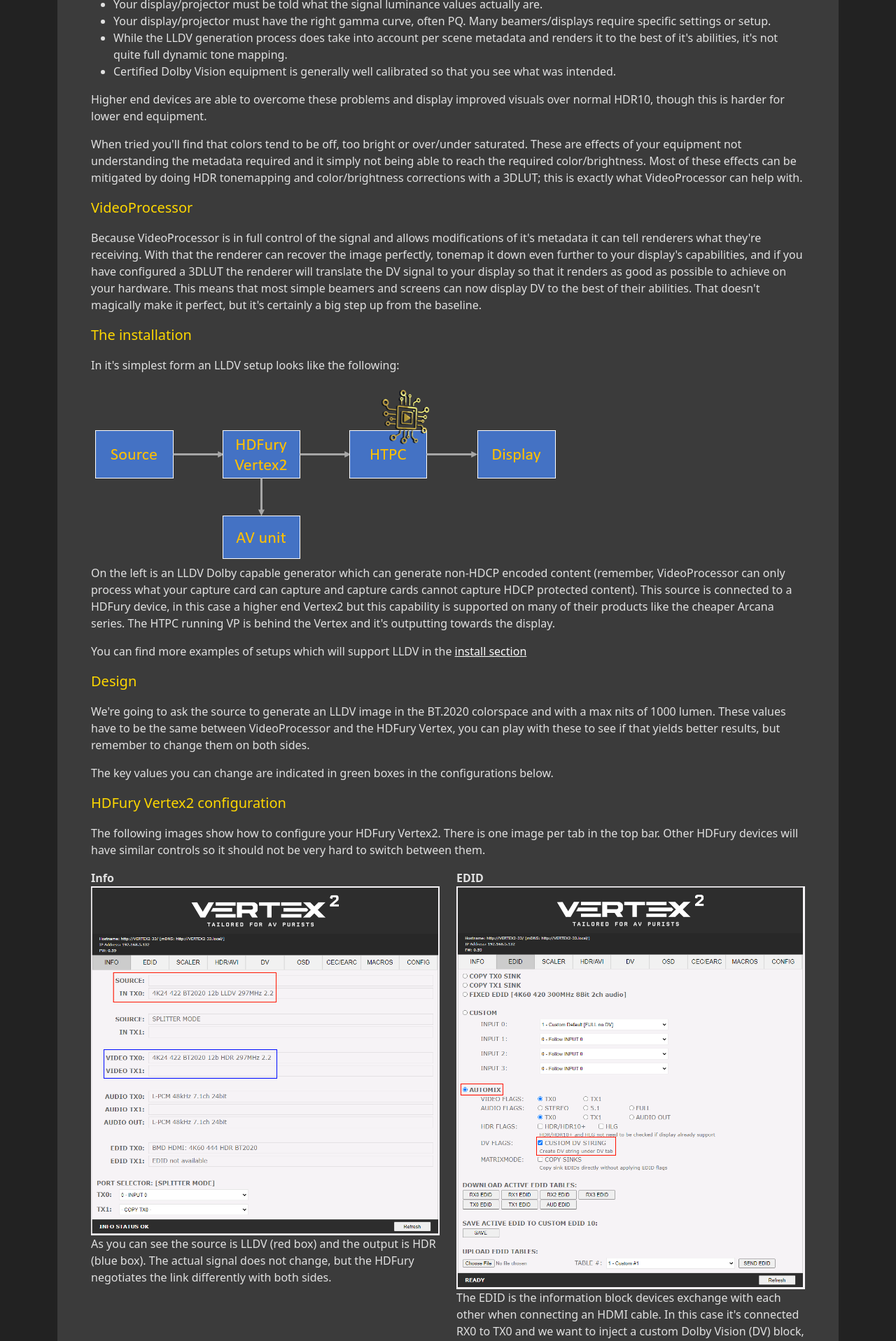
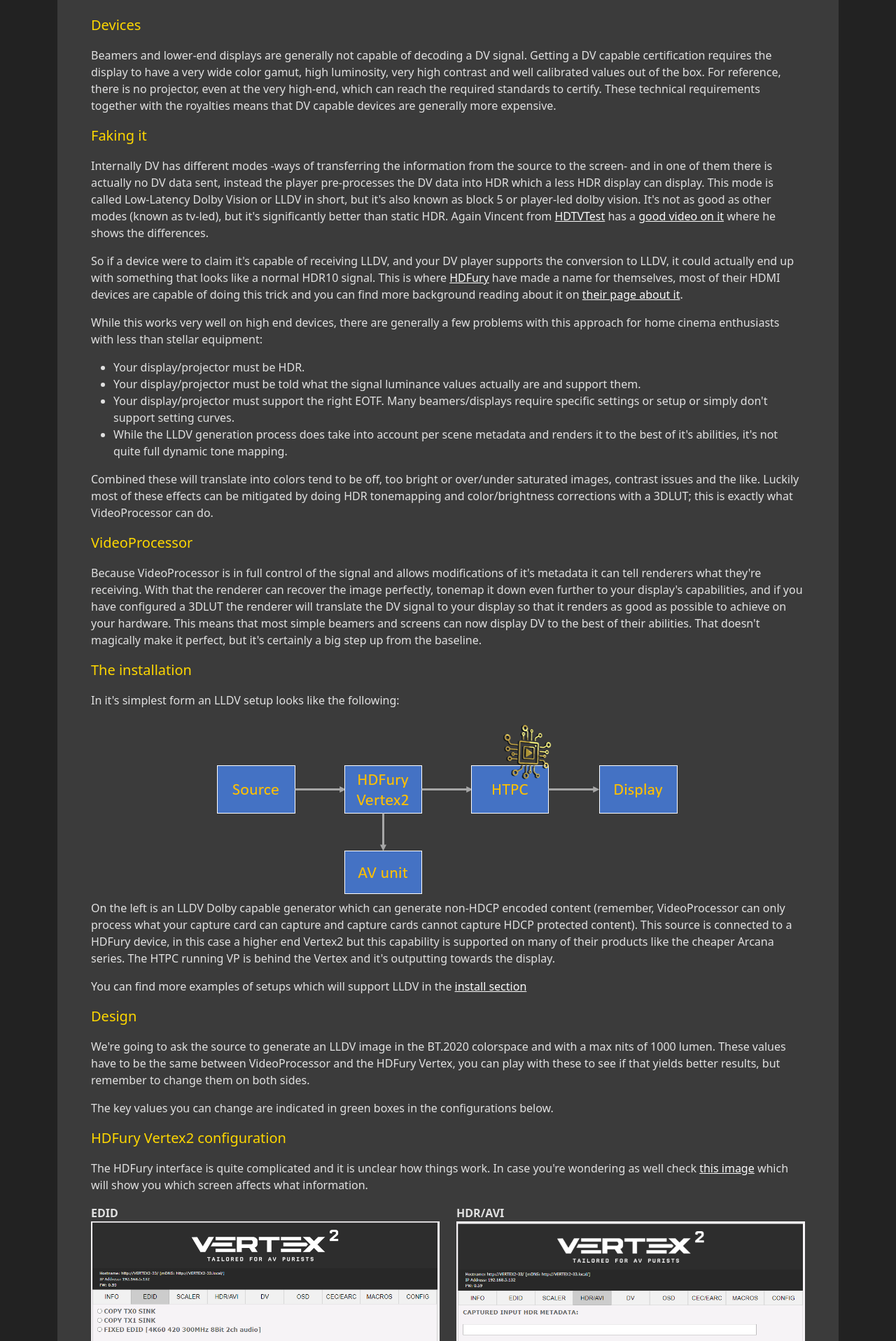
Before and after one commit to defl/videoprocessor_website, a Flask app: page /lldv in a window 1280 px wide. Shown: the part 666-2583 px from the top of the page at 70% size. Run offline with Flask 2, Linux system fonts and the light colour scheme; some libraries are stand-ins or nearby versions.

Commit message:
More LLDV text, cleaned up the style a bit

```diff
--- a/site/templates/lldv.html
+++ b/site/templates/lldv.html
@@ -1,47 +1,55 @@
 {% extends "base.html" %}
-{% block title %}VideoProcessor - Dolby Vision{% endblock %}
+{% block title %}VideoProcessor - (Low-Latency) Dolby Vision{% endblock %}
 {% block main %}
 
 <main class="container">
     <div class="p-4 p-md-5 mb-4 rounded bg-dark">
         <div class="col-md-12">
-            <h1 class="display-4 text-white ">Low-Latency Dolby Vision</h1>
+            <h1 class="display-4 text-white ">(Low-Latency) Dolby Vision</h1>
             <p>
-                <a href="https://www.dolby.com/technologies/dolby-vision/" class="text-white">Dolby Vision</a> (DV) is the name of a proprietary dynamic HDR metadata format from Dolby.
+                <a href="https://www.dolby.com/technologies/dolby-vision/" class="text-white">Dolby Vision</a> (DV) is the name of a proprietary dynamic HDR metadata format from Dolby, which simply looks better than normal HDR.
             </p>
             <p>
-                Beamers and lower end displays are generally not capable of decoding a DV signal.
-                Getting a DV capable certification requires the display to have a very wide color gamut, high luminosity and well calibrated values out of the box.
-                For reference, there is no projector, even at the high-end, which can reach the required standards.
+                If you're interested in how it works and why it's better check out below video from
+                Vincent from <a href="https://www.youtube.com/channel/UCcCYOO2uYPnG-21WDOWdwew" class="text-white">HDTVTest</a>
+                where he pixel-peeps his way through a lot of material showing the differences and nuances it brings.
+            </p>
+            <div class="text-center">
+                <iframe class="embed-responsive-item" width="560" height="315" src="https://www.youtube-nocookie.com/embed/voePq29-U6M" title="YouTube video player" frameborder="0" allow="accelerometer; autoplay; clipboard-write; encrypted-media; gyroscope; picture-in-picture" allowfullscreen></iframe>
+            </div>
+
+            <p class="lead my-3" style="color: #FED700;">Devices</p>
+            <p>
+                Beamers and lower-end displays are generally not capable of decoding a DV signal.
+                Getting a DV capable certification requires the display to have a very wide color gamut, high luminosity, very high contrast and well calibrated values out of the box.
+                For reference, there is no projector, even at the very high-end, which can reach the required standards to certify.
                 These technical requirements together with the royalties means that DV capable devices are generally more expensive.
             </p>
 
             <p class="lead my-3" style="color: #FED700;">Faking it</p>
             <p>
                 Internally DV has different modes -ways of transferring the information from the source to the screen- and in one of them there is actually no DV data sent,
-                instead the player pre-processes the DV data into whatever the display can display.
+                instead the player pre-processes the DV data into HDR which a less HDR display can display.
                 This mode is called Low-Latency Dolby Vision or LLDV in short, but it's also known as block 5 or player-led dolby vision.
+                It's not as good as other modes (known as tv-led), but it's significantly better than static HDR.
+                Again Vincent from <a href="https://www.youtube.com/channel/UCcCYOO2uYPnG-21WDOWdwew" class="text-white">HDTVTest</a> has a <a href="https://www.youtube.com/watch?v=e_a77zJTrO4" class="text-white">good video on it</a> where he shows the differences.
             </p>
             <p>
                 So if a device were to claim it's capable of receiving LLDV, and your DV player supports the conversion to LLDV, it could actually end up with something that looks like a normal HDR10 signal.
                 This is where <a href="https://www.hdfury.com" class="text-white">HDFury</a> have made a name for themselves, most of their HDMI devices are capable of doing this trick and you can find more background reading about it on <a href="https://www.hdfury.com/enjoy-dynamic-dv-content-from-lldv-source-on-any-hdr10-display/" class="text-white">their page about it</a>.
             </p>
             <p>
-                There are generally a few  problems with this approach for home cinema enthusiasts:
+                While this works very well on high end devices, there are generally a few problems with this approach for home cinema enthusiasts with less than stellar equipment:
             </p>
             <ul>
-                <li>Your display/projector must be told what the signal luminance values actually are.</li>
-                <li>Your display/projector must have the right gamma curve, often PQ. Many beamers/displays require specific settings or setup.</li>
+                <li>Your display/projector must be HDR.</li>
+                <li>Your display/projector must be told what the signal luminance values actually are and support them.</li>
+                <li>Your display/projector must support the right EOTF. Many beamers/displays require specific settings or setup or simply don't support setting curves.</li>
                 <li>While the LLDV generation process does take into account per scene metadata and renders it to the best of it's abilities, it's not quite full dynamic tone mapping.</li>
-                <li>Certified Dolby Vision equipment is generally well calibrated so that you see what was intended.</li>
             </ul>
             <p>
-                Higher end devices are able to overcome these problems and display improved visuals over normal HDR10, though this is harder for lower end equipment.
-            </p>
-            <p>
-                When tried you'll find that colors tend to be off, too bright or over/under saturated.
-                These are effects of your equipment not understanding the metadata required and it simply not being able to reach the required color/brightness.
-                Most of these effects can be mitigated by doing HDR tonemapping and color/brightness corrections with a 3DLUT; this is exactly what VideoProcessor can help with.
+                Combined these will translate into colors tend to be off, too bright or over/under saturated images, contrast issues and the like.
+                Luckily most of these effects can be mitigated by doing HDR tonemapping and color/brightness corrections with a 3DLUT; this is exactly what VideoProcessor can do.
             </p>
 
             <p class="lead my-3" style="color: #FED700;">VideoProcessor</p>
@@ -56,7 +64,9 @@
             <p>
                 In it's simplest form an LLDV setup looks like the following:
             </p>
-            <img src="/static/images/lldv/lldv_overview.png" class="img-fluid rounded-3" />
+            <div class="text-center">
+                <img src="/static/images/lldv/lldv_overview.png" class="img-fluid" />
+            </div>
             <p>
                 On the left is an LLDV Dolby capable generator which can generate non-HDCP encoded content (remember, VideoProcessor can only process what your capture card can capture and capture cards cannot capture HDCP protected content).
                 This source is connected to a HDFury device, in this case a higher end Vertex2 but this capability is supported on many of their products like the cheaper Arcana series.
@@ -75,21 +85,11 @@
 
             <p class="lead my-3" style="color: #FED700;">HDFury Vertex2 configuration</p>
             <p>
-                The following images show how to configure your HDFury Vertex2.
-                There is one image per tab in the top bar.
-                Other HDFury devices will have similar controls so it should not be very hard to switch between them.
+                The HDFury interface is quite complicated and it is unclear how things work. In case you're wondering
+                as well check <a href="/static/images/lldv/vertex2_overview.png" class="text-white">this image</a> which will show you
+                which screen affects what information.
             </p>
             <div class="row mb-6">
-                <div class="col-md-6 themed-grid-col">
-                    <b>Info</b>
-                    <a href="/static/images/lldv/vertex2_info.png">
-                        <img src="/static/images/lldv/vertex2_info.png" class="img-fluid" />
-                    </a>
-                    <p>
-                        As you can see the source is LLDV (red box) and the output is HDR (blue box).
-                        The actual signal does not change, but the HDFury negotiates the link differently with both sides.
-                    </p>
-                </div>
                 <div class="col-md-6 themed-grid-col">
                     <b>EDID</b>
                     <a href="/static/images/lldv/vertex2_edid.png">
@@ -101,10 +101,6 @@
                         so set the options to the red boxes.
                     </p>
                 </div>
-            </div>
-            <br />
-            <br />
-            <div class="row mb-6">
                 <div class="col-md-6 themed-grid-col">
                     <b>HDR/AVI</b>
                     <a href="/static/images/lldv/vertex2_hdravi.png">
@@ -116,6 +112,10 @@
                         will override them anyway.
                     </p>
                 </div>
+            </div>
+            <br />
+            <br />
+            <div class="row mb-6">
                 <div class="col-md-6 themed-grid-col">
                     <b>DV</b>
                     <a href="/static/images/lldv/vertex2_dv.png">
@@ -125,6 +125,15 @@
                         If there is DV input the data in the blue box will show it to be active.<br />
                         Set the values in the red box as shown (you only need to change the green boxes, the others
                         will auto adjust.)
+                    </p>
+                </div>
+                <div class="col-md-6 themed-grid-col">
+                    <b>Info</b>
+                    <a href="/static/images/lldv/vertex2_info.png">
+                        <img src="/static/images/lldv/vertex2_info.png" class="img-fluid" />
+                    </a>
+                    <p>
+                        If all went well you should now see the source is LLDV (red box) and the output is HDR (blue box).
                     </p>
                 </div>
             </div>
```
Also changed, not shown: site/templates/index.html (+8 -14 lines), site/templates/install.html (+6 -2 lines).
